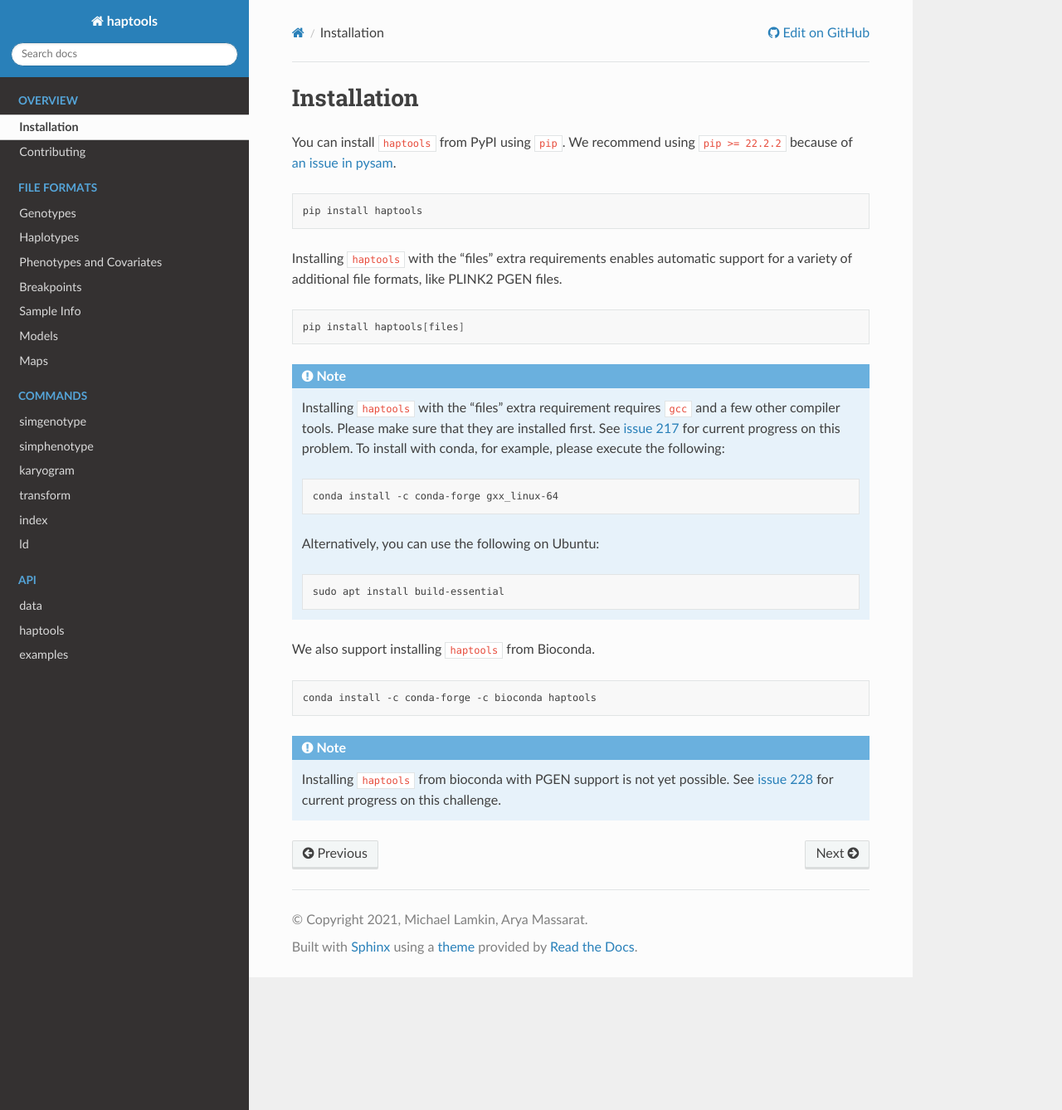
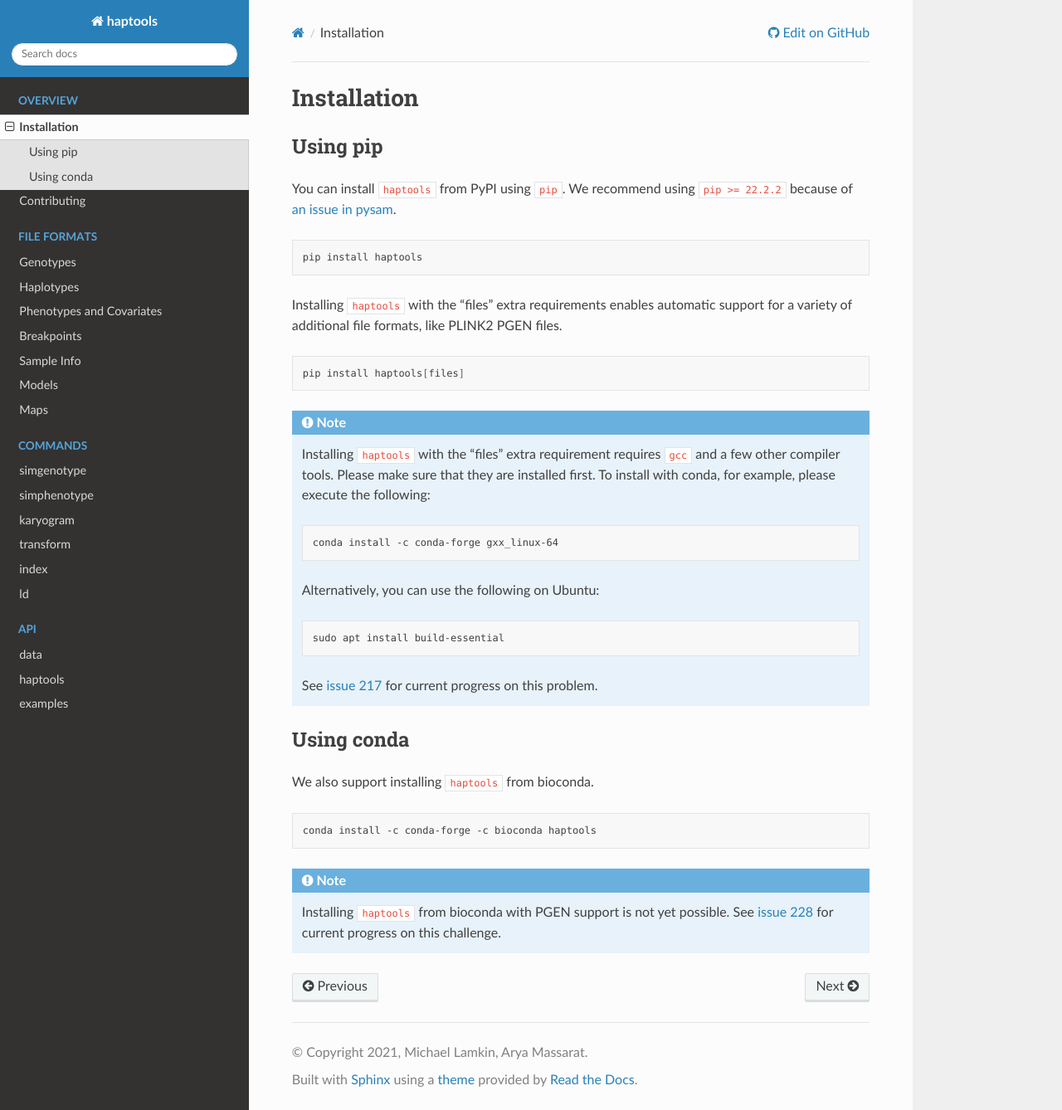
Before and after one commit to CAST-genomics/haptools, a Sphinx documentation site: the page built from docs/project_info/installation.rst, in a window 1280 px wide and 1338 px high. Shown: the whole window at 83% size. Built offline with Sphinx 7.4.7 and the Read the Docs theme 2.0.0, drawn with Linux system fonts in a browser that asks for light colours; some of the changed lines change nothing that is shown.

Commit message:
reorganize installation sections

```diff
--- a/docs/project_info/installation.rst
+++ b/docs/project_info/installation.rst
@@ -3,6 +3,9 @@
 ============
 Installation
 ============
+
+Using pip
+---------
 
 You can install ``haptools`` from PyPI using ``pip``. We recommend using ``pip >= 22.2.2`` because of `an issue in pysam <https://github.com/pysam-developers/pysam/issues/1132>`_.
 
@@ -17,7 +20,7 @@ Installing ``haptools`` with the "files" extra requirements enables automatic su
    pip install haptools[files]
 
 .. note::
-   Installing ``haptools`` with the "files" extra requirement requires ``gcc`` and a few other compiler tools. Please make sure that they are installed first. See `issue 217 <https://github.com/chrchang/plink-ng/issues/217>`_ for current progress on this problem. To install with conda, for example, please execute the following:
+   Installing ``haptools`` with the "files" extra requirement requires ``gcc`` and a few other compiler tools. Please make sure that they are installed first. To install with conda, for example, please execute the following:
 
    .. code-block:: bash
 
@@ -29,7 +32,12 @@ Installing ``haptools`` with the "files" extra requirements enables automatic su
 
       sudo apt install build-essential
 
-We also support installing ``haptools`` from Bioconda.
+   See `issue 217 <https://github.com/chrchang/plink-ng/issues/217>`_ for current progress on this problem.
+
+Using conda
+-----------
+
+We also support installing ``haptools`` from bioconda.
 
 .. code-block:: bash
 
```
